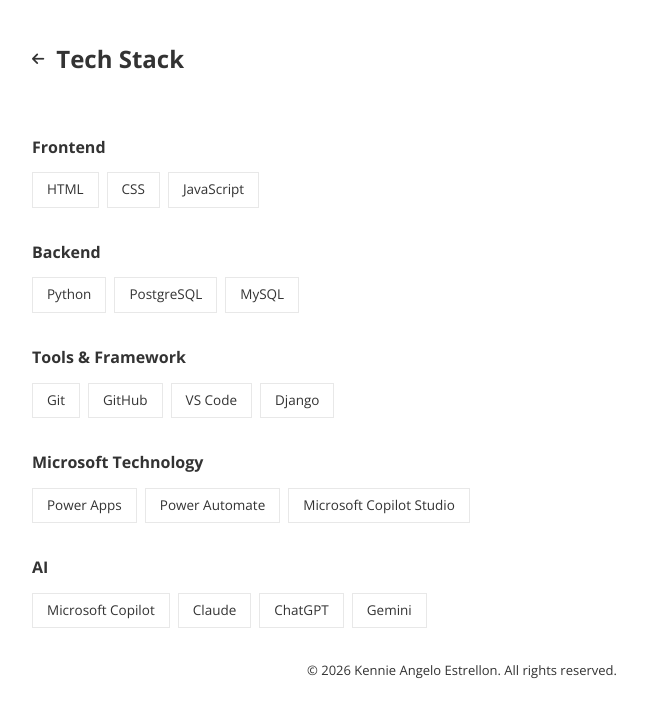
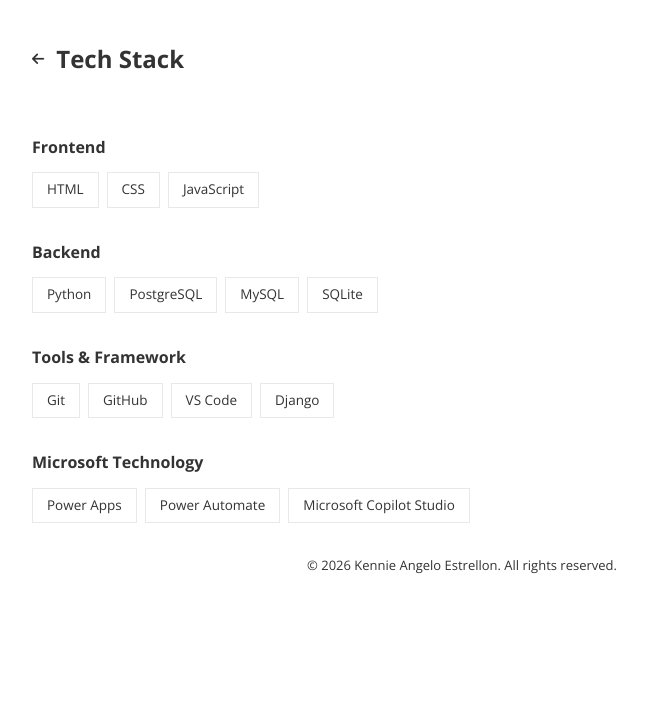
Before and after one commit to kenbabasa/portfolio, a Flask app: page /techstack in a window 1280 px wide. Shown: the top 718 px of the page, without its empty margins (178-825 px from the left). Run offline with Flask 3, Linux system fonts and the light colour scheme; parts of the project's set-up code (start-up, migrations or seed data) failed here and were passed over.

Commit message:
fix some ui part

```diff
--- a/templates/techstack.html
+++ b/templates/techstack.html
@@ -40,6 +40,7 @@
                 <span>Python</span>
                 <span>PostgreSQL</span>
                 <span>MySQL</span>
+                <span>SQLite</span>
             </div>
         </div>
         <div class="stack-group">
@@ -59,15 +60,6 @@
                 <span>Microsoft Copilot Studio</span>
             </div>
         </div>
-        <div class="stack-group">
-            <h3>AI</h3>
-            <div class="stack-tags">
-                <span>Microsoft Copilot</span>
-                <span>Claude</span>
-                <span>ChatGPT</span>
-                <span>Gemini</span>
-            </div>
-        </div>
 
         <div class="footer">
             <p>© 2026 Kennie Angelo Estrellon. All rights reserved.</p>
```
Also changed, not shown: templates/index.html (+5 -5 lines).
